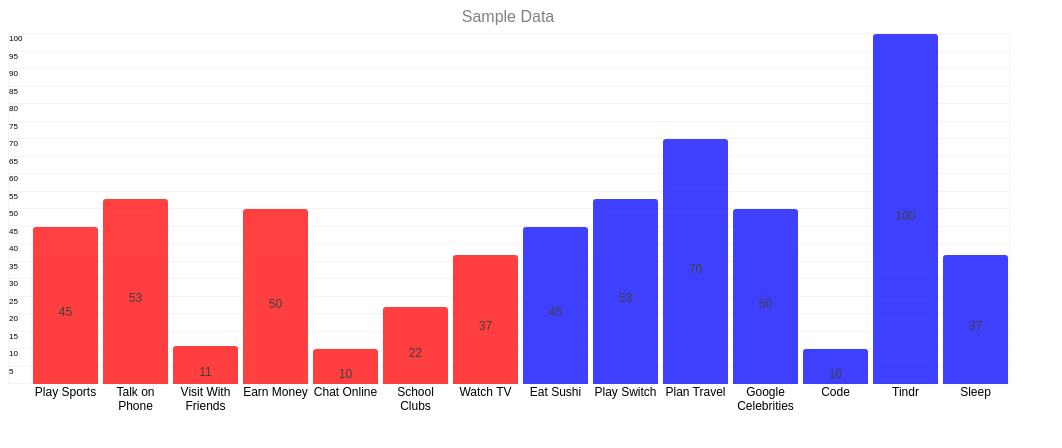
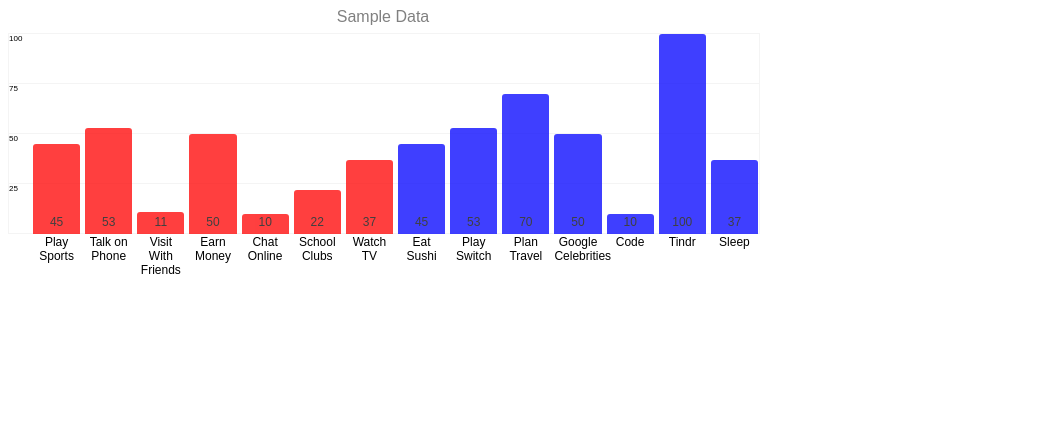
Before and after one commit to davidlacho/barChart, a website: page index.html in a window 1280 px wide. Shown: the whole page, without its empty margins (0-1062 px from the left). Drawn offline with nearby package versions, Linux system fonts and the light colour scheme.

```diff
--- a/css/main.css
+++ b/css/main.css
@@ -3,6 +3,6 @@
 }
 
 .chart {
-  width:  1000px;
-  height: 400px;
+  width:  750px;
+  height: 250px;
 }
--- a/js/app.js
+++ b/js/app.js
@@ -29,8 +29,8 @@
   "labelColour": "black",
   "barSpacing": 5,
   "fontSize": 12,
-  "positionOfValues": "center",
-  "tickFactor": 5
+  "positionOfValues": "bottom",
+  "tickFactor": 25
 };
 
 const sampleElement = '.chart';
```
Also changed, not shown: dist/barChart.js.
